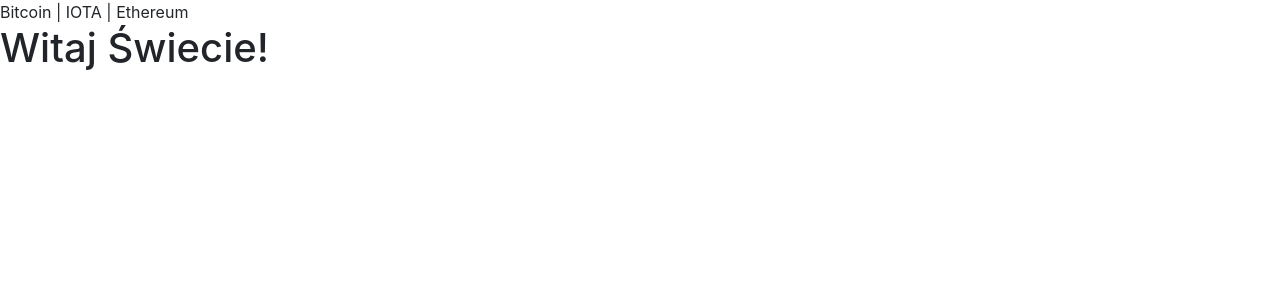
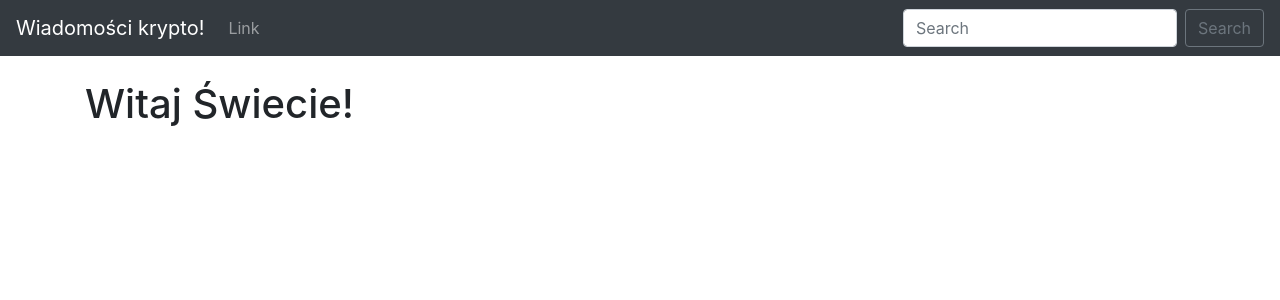
Before and after one commit to syko90/kryptoportal, a Django app: page / in a window 1280 px wide. Shown: the top 300 px of the page. Run offline with Django 3.2, Linux system fonts and the light colour scheme; some libraries are stand-ins or nearby versions.

Commit message:
Pasek nawigacyjny

```diff
--- a/krypto/templates/base.html
+++ b/krypto/templates/base.html
@@ -11,10 +11,33 @@
     <title>Nowości ze świata kryptowalut!</title>
   </head>
   <body>
-    Bitcoin | IOTA | Ethereum
+
+    <nav class="navbar navbar-expand-lg navbar-dark bg-dark">
+      <a class="navbar-brand" href="#">Wiadomości krypto!</a>
+      <button class="navbar-toggler" type="button" data-toggle="collapse" data-target="#navbarSupportedContent" aria-controls="navbarSupportedContent" aria-expanded="false" aria-label="Toggle navigation">
+        <span class="navbar-toggler-icon"></span>
+      </button>
+
+      <div class="collapse navbar-collapse" id="navbarSupportedContent">
+        <ul class="navbar-nav mr-auto">
+
+          <li class="nav-item">
+            <a class="nav-link" href="#">Link</a>
+          </li>
+
+        </ul>
+        <form class="form-inline my-2 my-lg-0">
+          <input class="form-control mr-sm-2" type="search" placeholder="Search" aria-label="Search">
+          <button class="btn btn-outline-secondary my-2 my-sm-0" type="submit">Search</button>
+        </form>
+      </div>
+    </nav>
+    </br>
+    <div class="container">
     {% block content %}
 
     {% endblock %}
+    </div>
     <!-- Optional JavaScript -->
     <!-- jQuery first, then Popper.js, then Bootstrap JS -->
     <script src="https://code.jquery.com/jquery-3.5.1.slim.min.js" integrity="sha384-DfXdz2htPH0lsSSs5nCTpuj/zy4C+OGpamoFVy38MVBnE+IbbVYUew+OrCXaRkfj" crossorigin="anonymous"></script>
```
